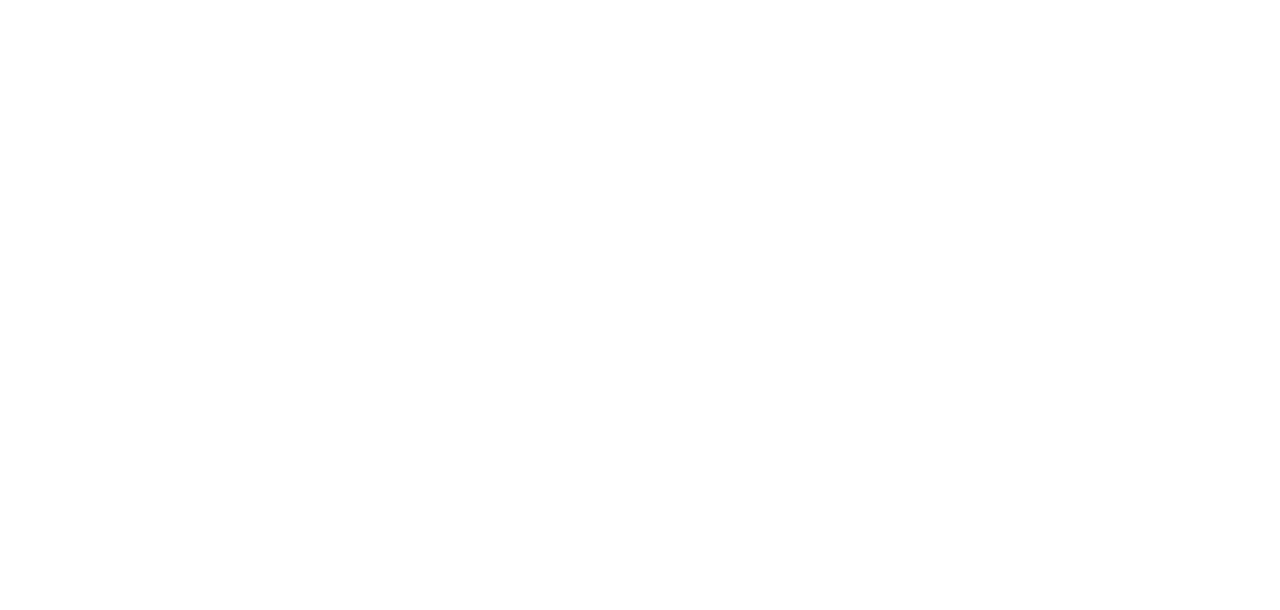
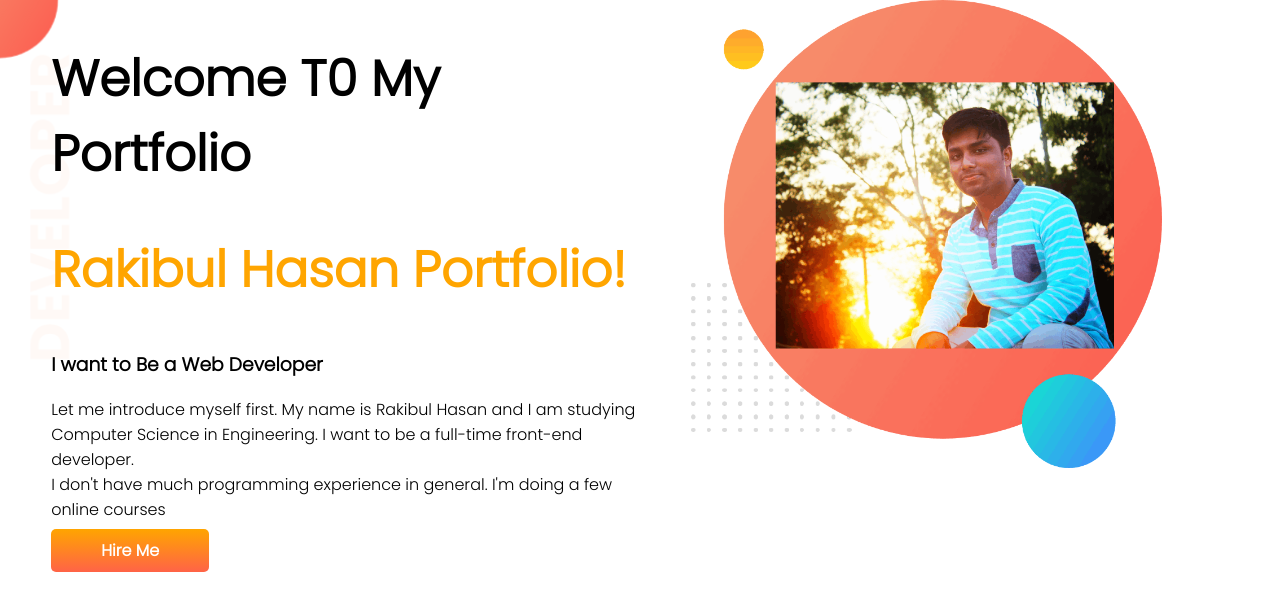
Before and after one commit to rakib890430/Project.f, a plain HTML site: page index.html in a window 1280 px wide. Drawn offline with Linux system fonts and the light colour scheme.

Commit message:
added banaer

```diff
--- a/index.html
+++ b/index.html
@@ -6,11 +6,32 @@
     <meta http-equiv="X-UA-Compatible" content="IE=edge">
     <meta name="viewport" content="width=device-width, initial-scale=1.0">
     <title>rakibportflio</title>
+    <link rel="preconnect" href="https://fonts.googleapis.com">
+    <link rel="preconnect" href="https://fonts.gstatic.com" crossorigin>
+    <link href="https://fonts.googleapis.com/css2?family=Poppins:wght@300&display=swap" rel="stylesheet">
     <link rel="stylesheet" href="style.css">
 </head>
 
 <body>
-
+    <section class="top-banar">
+        <div class="half-width">
+            <h1>Welcome T0 My Portfolio</h1>
+            <h1><span class="orange-color">Rakibul Hasan Portfolio!</span></h1>
+            <h3> I want to Be a Web Developer</h3>
+            <p>Let me introduce myself first. My name is Rakibul Hasan and I am studying <br>Computer Science in
+                Engineering. I
+                want
+                to be a full-time front-end developer. <br>I don't have much programming experience in general. I'm
+                doing a
+                few
+                online courses</p>
+            <a class="link-buttom" target="_blank" href="https://www.linkedin.com/in/rakib-hasan-turjo-a45778195/">Hire
+                Me</a>
+        </div>
+        <div class="half-width">
+            <img src="project/images/rakib.png" alt="">
+        </div>
+    </section>
 </body>
 
 </html>
--- a/style.css
+++ b/style.css
@@ -0,0 +1,33 @@
+body{
+    font-family: 'Poppins', sans-serif;
+    margin: 0;
+}
+h1{
+    font-size: 50px;
+
+}
+.orange-color{
+    color: orange;
+}
+section{
+    display: flex;
+}
+.half-width{
+    width: 50%;
+    padding-left: 4%;
+}
+.half-width img{
+    width: 80%;
+}
+.link-buttom{
+     text-decoration: none;
+     background-image: linear-gradient(orange, tomato);
+     padding: 10px 50px;
+     color: white;
+     font-weight: 700;
+     border-radius: 5px;
+}
+.top-banar{
+    background-image: url(project/images/top-banner.png);
+    background-repeat: no-repeat;
+}
```
Also changed, not shown: project/images/myimg.jpg (deleted), project/images/rakib.png (added).
